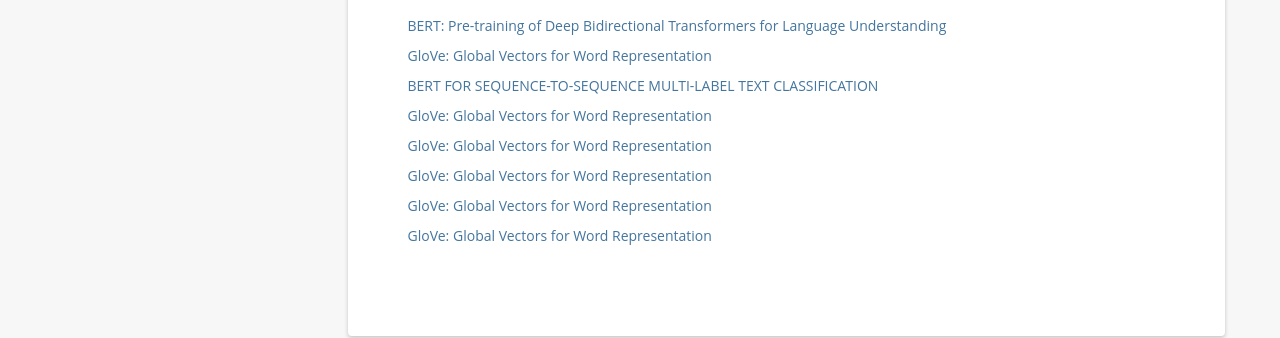
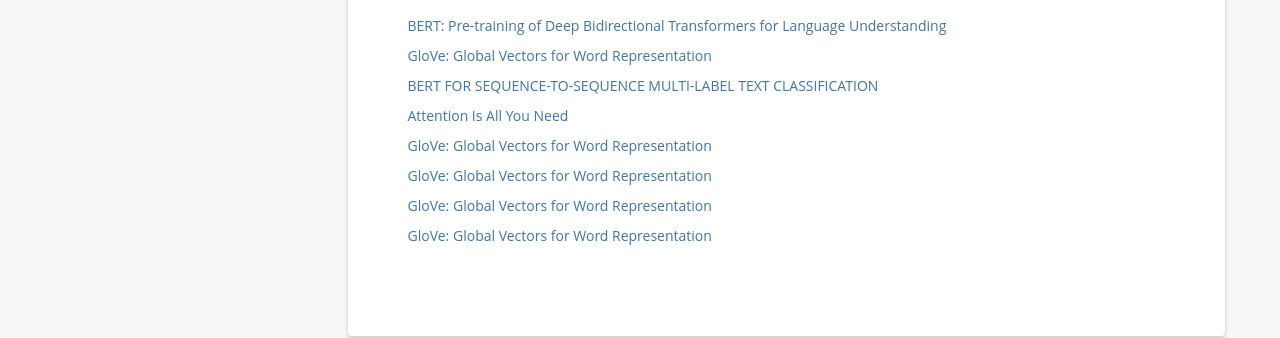
Before and after one commit to jasonhhao/jasonhhao.github.io, a Jekyll site: the page built from papers.md, in a window 1280 px wide and 1057 px high. Shown: the part 500-838 px from the top of the window. Built offline with Jekyll 4.4.1, drawn with Linux system fonts in a browser that asks for light colours; nearby versions of some CDN libraries; a script that is not in the unit is left out; comment, search, counter and statistics services are not loaded.

Commit message:
Update papers.md

```diff
--- a/papers.md
+++ b/papers.md
@@ -17,7 +17,7 @@ permalink: /papers/
 
 [BERT FOR SEQUENCE-TO-SEQUENCE MULTI-LABEL TEXT CLASSIFICATION](/papers/BERT-FOR-SEQUENCE-TO-SEQUENCE-MULTI-LABEL-TEXT-CLASSIFICATION.pdf)
 
-[GloVe: Global Vectors for Word Representation](/papers/glove.pdf)
+[Attention Is All You Need](/papers/Attention Is All You Need.pdf)
 
 [GloVe: Global Vectors for Word Representation](/papers/glove.pdf)
 
```
